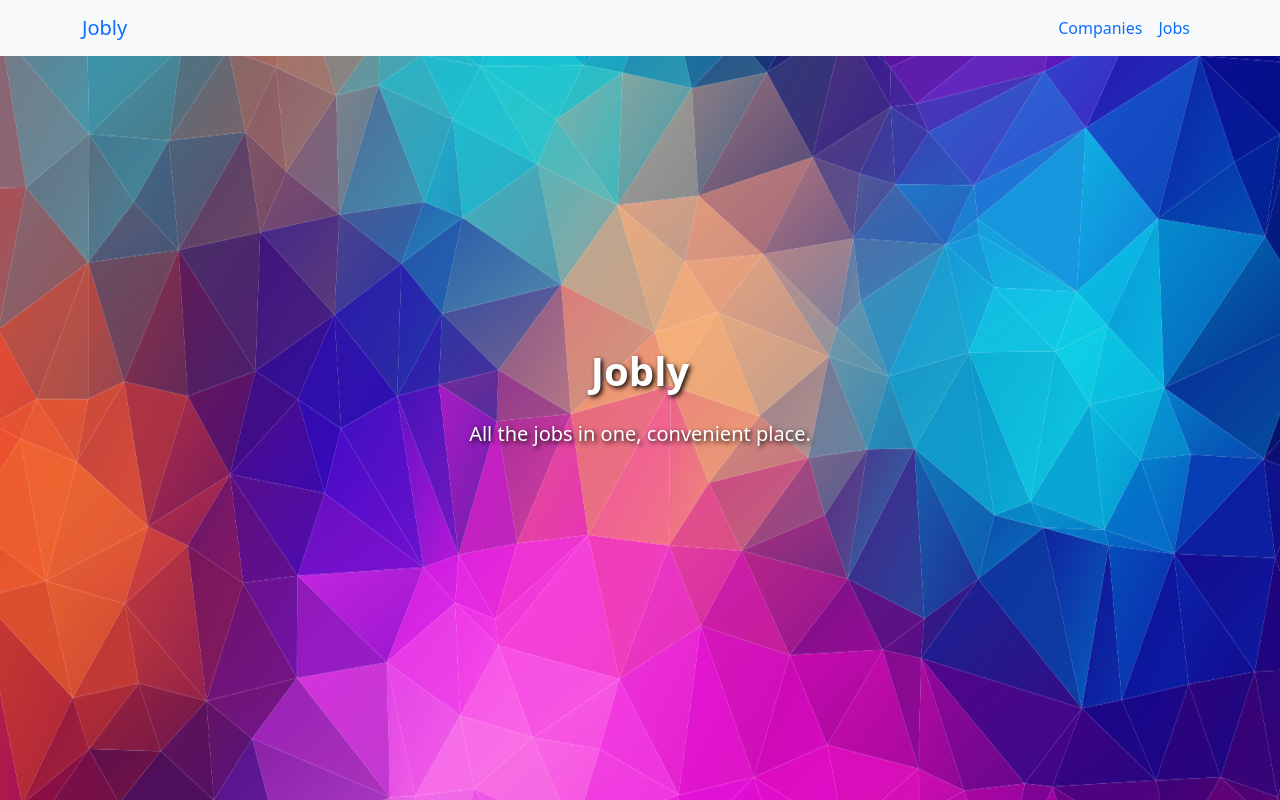
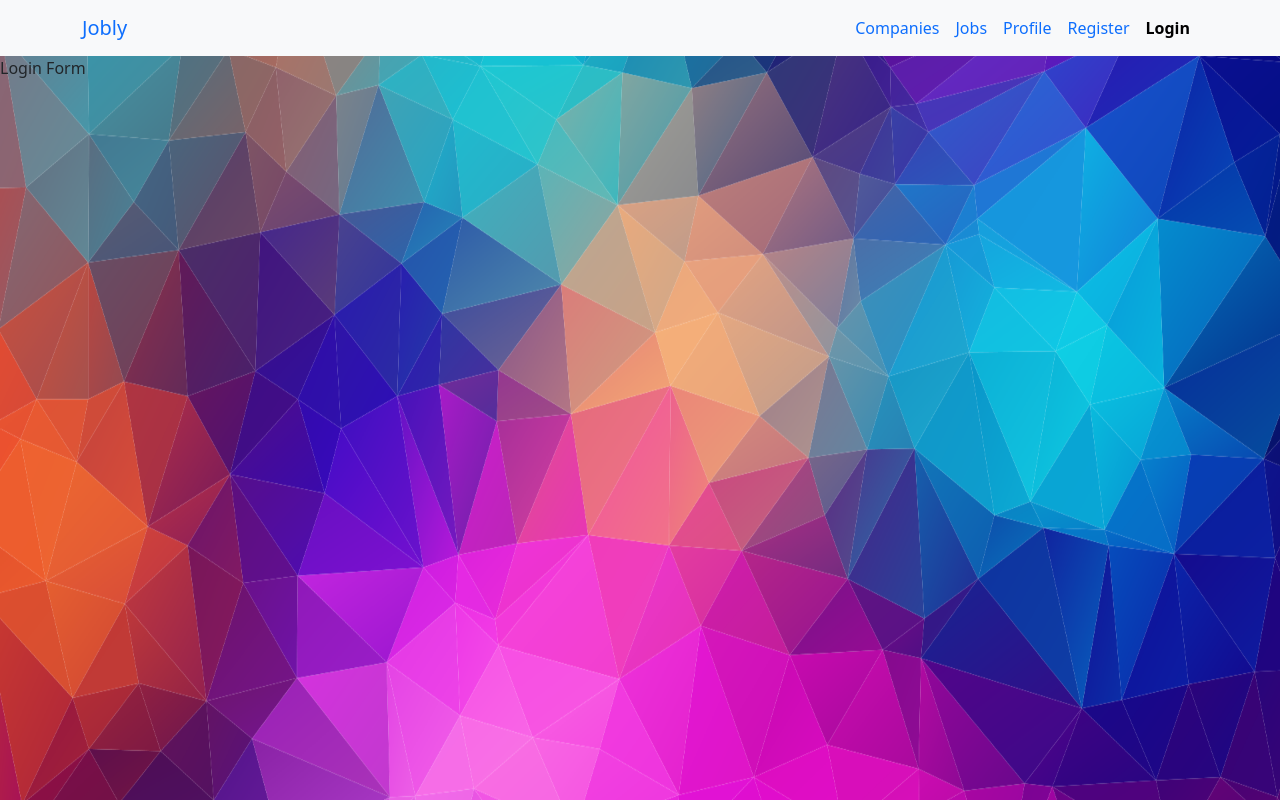
Before and after one commit to cli3338198/jobly, a React (Create React App) app in the folder jobly-frontend/: page /login in a window 1280 px wide. Before the commit this address led to /. Built offline with nearby package versions, Linux system fonts and the light colour scheme; no server answers.

Commit message:
Add Routes for LoginForm, SignUpForm, and ProfileForm

```diff
--- /dev/null
+++ b/jobly-frontend/src/LoginForm.js
@@ -0,0 +1,5 @@
+function LoginForm() {
+  return <div>Login Form</div>
+}
+
+export default LoginForm
--- a/jobly-frontend/src/Navigation.js
+++ b/jobly-frontend/src/Navigation.js
@@ -29,6 +29,16 @@ function Navigation() {
           <Nav.Link as="span">
             <NavLink to="/jobs">Jobs</NavLink>
           </Nav.Link>
+          <Nav.Link as="span">
+            <NavLink to="/profile">Profile</NavLink>
+          </Nav.Link>
+          {/* TODO: */}
+          <Nav.Link as="span">
+            <NavLink to="/signup">Register</NavLink>
+          </Nav.Link>
+          <Nav.Link as="span">
+            <NavLink to="/login">Login</NavLink>
+          </Nav.Link>
         </Nav>
       </Container>
     </Navbar>
--- /dev/null
+++ b/jobly-frontend/src/ProfileForm.js
@@ -0,0 +1,5 @@
+function ProfileForm() {
+  return <div>Profile Form</div>
+}
+
+export default ProfileForm
--- a/jobly-frontend/src/RoutesList.js
+++ b/jobly-frontend/src/RoutesList.js
@@ -3,6 +3,9 @@ import Homepage from "./Homepage";
 import CompanyDetail from "./CompanyDetail";
 import CompanyList from "./CompanyList";
 import JobList from "./JobList";
+import LoginForm from "./LoginForm";
+import SignUpForm from "./SignUpForm";
+import ProfileForm from "./ProfileForm"
 
 /**
  * RoutesList:
@@ -22,6 +25,9 @@ function RoutesList() {
       <Route path="/companies/:handle" element={<CompanyDetail />} />
       <Route path="/companies" element={<CompanyList />} />
       <Route path="/jobs" element={<JobList />} />
+      <Route path="/login" element={<LoginForm />} />
+      <Route path="/signup" element={<SignUpForm />} />
+      <Route path="/profile" element={<ProfileForm />} />
       <Route path="*" element={<Navigate to="/" />} />
     </Routes>
   );
--- /dev/null
+++ b/jobly-frontend/src/SignUpForm.js
@@ -0,0 +1,5 @@
+function SignUpForm() {
+  return <div>Sign Up Form</div>
+}
+
+export default SignUpForm
```
